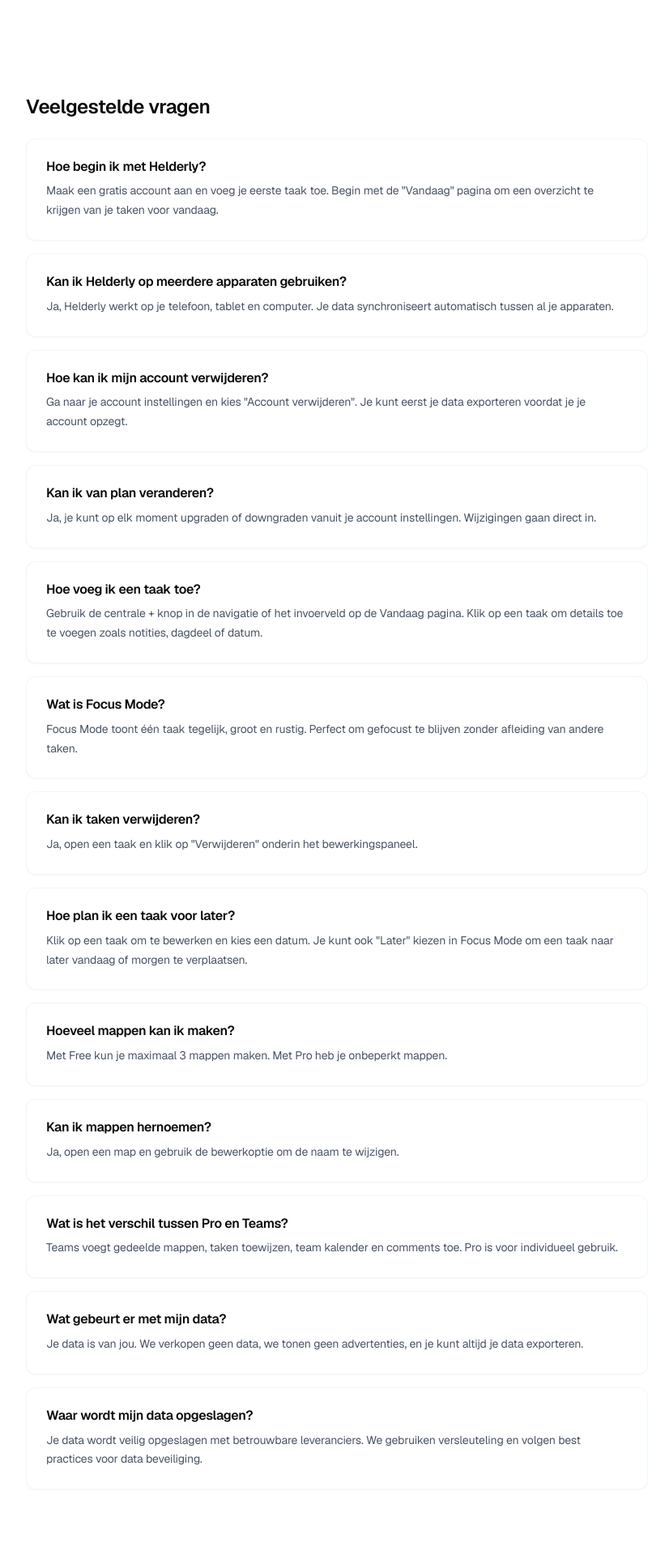
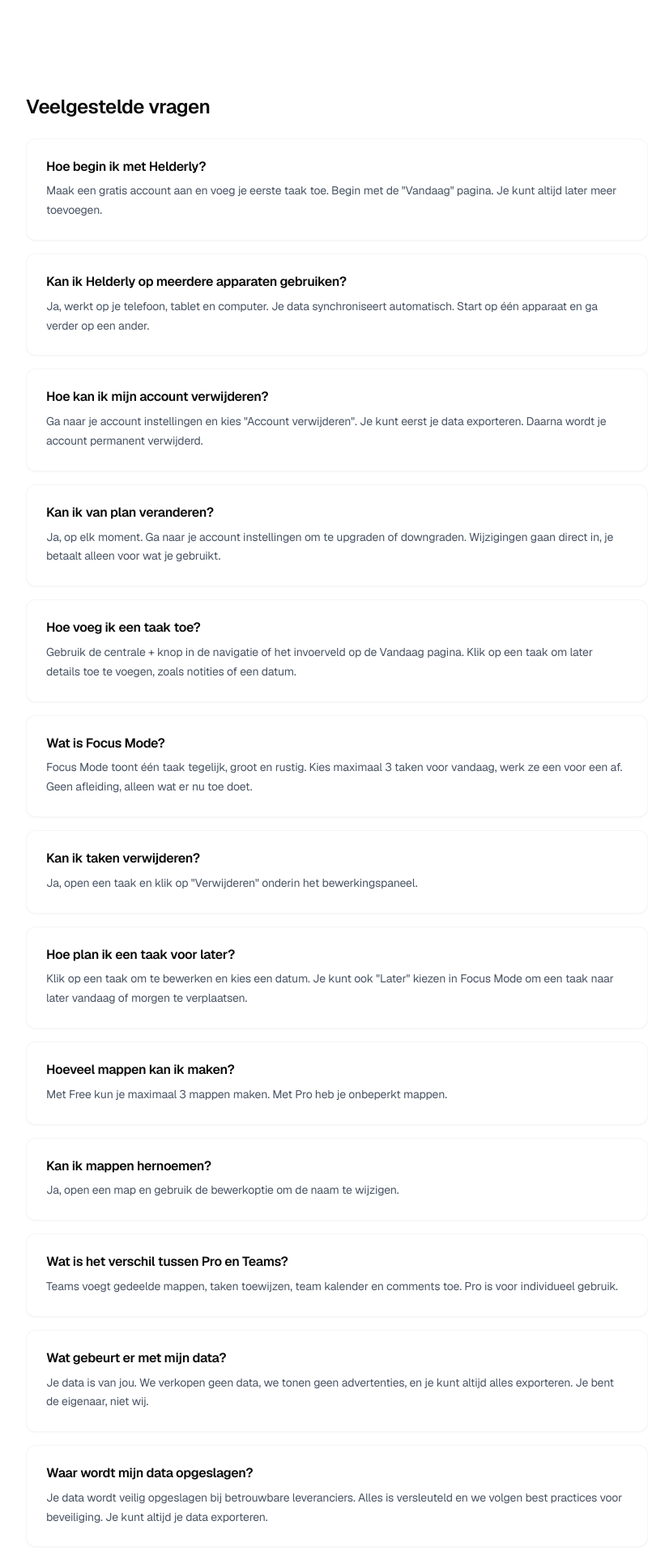
Before and after one commit to cher2404/Helderly, a Next.js app: page /support in a window 1280 px wide. Shown: the part 716-2636 px from the top of the page at 81% size, without its empty margins (224-1024 px from the left). Built offline with nearby package versions, Linux system fonts and the light colour scheme.

Commit message:
UX copy: improve support page FAQ answers - menselijker en geruststellender

```diff
--- a/app/(marketing)/support/page.tsx
+++ b/app/(marketing)/support/page.tsx
@@ -21,32 +21,32 @@
   {
     category: 'aan-de-slag',
     question: 'Hoe begin ik met Helderly?',
-    answer: 'Maak een gratis account aan en voeg je eerste taak toe. Begin met de "Vandaag" pagina om een overzicht te krijgen van je taken voor vandaag.',
+    answer: 'Maak een gratis account aan en voeg je eerste taak toe. Begin met de "Vandaag" pagina. Je kunt altijd later meer toevoegen.',
   },
   {
     category: 'aan-de-slag',
     question: 'Kan ik Helderly op meerdere apparaten gebruiken?',
-    answer: 'Ja, Helderly werkt op je telefoon, tablet en computer. Je data synchroniseert automatisch tussen al je apparaten.',
+    answer: 'Ja, werkt op je telefoon, tablet en computer. Je data synchroniseert automatisch. Start op één apparaat en ga verder op een ander.',
   },
   {
     category: 'account',
     question: 'Hoe kan ik mijn account verwijderen?',
-    answer: 'Ga naar je account instellingen en kies "Account verwijderen". Je kunt eerst je data exporteren voordat je je account opzegt.',
+    answer: 'Ga naar je account instellingen en kies "Account verwijderen". Je kunt eerst je data exporteren. Daarna wordt je account permanent verwijderd.',
   },
   {
     category: 'account',
     question: 'Kan ik van plan veranderen?',
-    answer: 'Ja, je kunt op elk moment upgraden of downgraden vanuit je account instellingen. Wijzigingen gaan direct in.',
+    answer: 'Ja, op elk moment. Ga naar je account instellingen om te upgraden of downgraden. Wijzigingen gaan direct in, je betaalt alleen voor wat je gebruikt.',
   },
   {
     category: 'taken',
     question: 'Hoe voeg ik een taak toe?',
-    answer: 'Gebruik de centrale + knop in de navigatie of het invoerveld op de Vandaag pagina. Klik op een taak om details toe te voegen zoals notities, dagdeel of datum.',
+    answer: 'Gebruik de centrale + knop in de navigatie of het invoerveld op de Vandaag pagina. Klik op een taak om later details toe te voegen, zoals notities of een datum.',
   },
   {
     category: 'taken',
     question: 'Wat is Focus Mode?',
-    answer: 'Focus Mode toont één taak tegelijk, groot en rustig. Perfect om gefocust te blijven zonder afleiding van andere taken.',
+    answer: 'Focus Mode toont één taak tegelijk, groot en rustig. Kies maximaal 3 taken voor vandaag, werk ze een voor een af. Geen afleiding, alleen wat er nu toe doet.',
   },
   {
     category: 'taken',
@@ -76,12 +76,12 @@
   {
     category: 'privacy',
     question: 'Wat gebeurt er met mijn data?',
-    answer: 'Je data is van jou. We verkopen geen data, we tonen geen advertenties, en je kunt altijd je data exporteren.',
+    answer: 'Je data is van jou. We verkopen geen data, we tonen geen advertenties, en je kunt altijd alles exporteren. Je bent de eigenaar, niet wij.',
   },
   {
     category: 'privacy',
     question: 'Waar wordt mijn data opgeslagen?',
-    answer: 'Je data wordt veilig opgeslagen met betrouwbare leveranciers. We gebruiken versleuteling en volgen best practices voor data beveiliging.',
+    answer: 'Je data wordt veilig opgeslagen bij betrouwbare leveranciers. Alles is versleuteld en we volgen best practices voor beveiliging. Je kunt altijd je data exporteren.',
   },
 ];
 
@@ -107,7 +107,7 @@
               Support
             </h1>
             <p className="text-xl text-gray-600 dark:text-gray-400 mb-8">
-              Vind snel antwoorden op je vragen
+              Vind snel antwoorden op je vragen, of stuur ons een bericht.
             </p>
 
             {/* Search */}
@@ -181,6 +181,7 @@
             </h2>
             <p className="text-gray-600 dark:text-gray-400 mb-6">
               We helpen je graag verder. Stuur ons een bericht en we reageren meestal binnen 24 uur.
+              Geen gedoe, gewoon hulp wanneer je het nodig hebt.
             </p>
             <a
               href="/contact"
```
